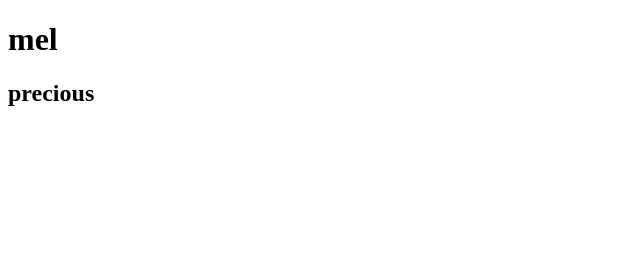
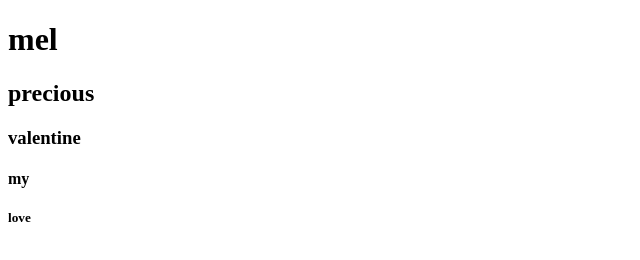
Before and after one commit to Borges219/PORTFOLIO, a plain HTML site: page index.html in a window 1280 px wide. Shown: the whole page, without its empty margins (0-640 px from the left). Drawn offline with Linux system fonts and the light colour scheme.

Commit message:
valentine added sonething

```diff
--- a/index.html
+++ b/index.html
@@ -6,6 +6,9 @@
     <title>Document</title>
     <h1>mel</h1>
     <h2>precious</h2>
+    <h3>valentine</h3>
+    <h4>my</h4>
+    <h5>love</h5>
   </head>
   <body></body>
 </html>
```
